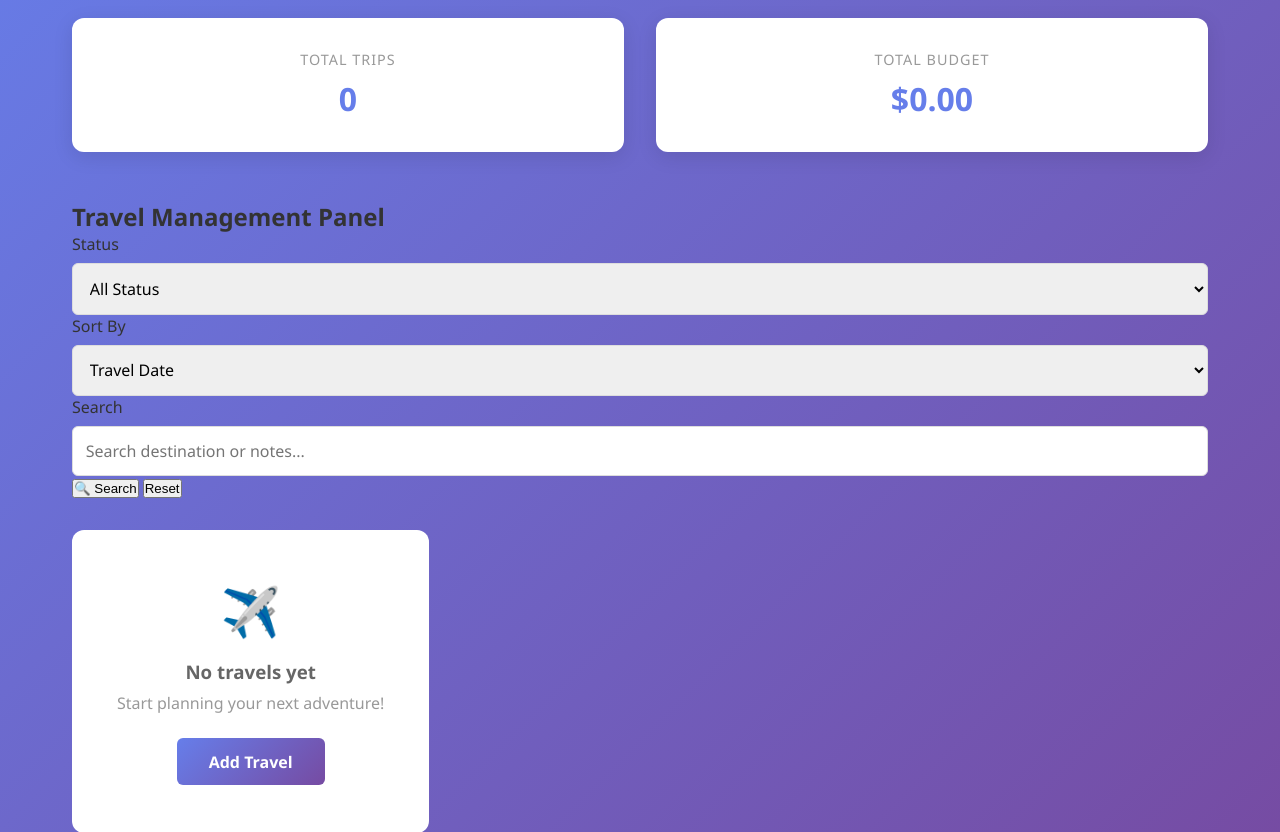
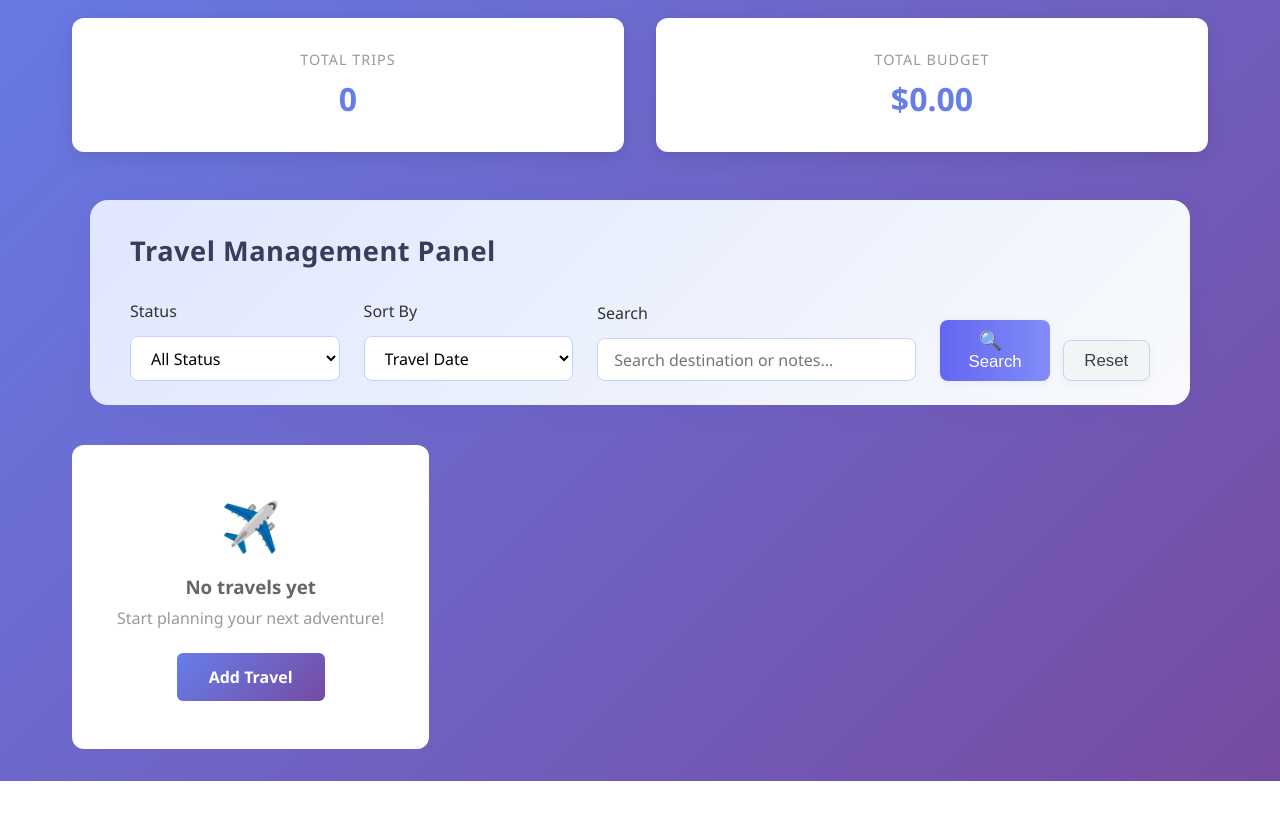
Before and after one commit to VaisaliPatchigolla/Booking_Tracker, a Flask app: page / in a window 1280 px wide. Shown: the part 172-1004 px from the top of the page. After the commit the page ends 953 px from the top, so only its background shows below. Run offline with Flask 3, Linux system fonts and the light colour scheme; data that the repository does not hold is empty.

```diff
--- a/static/css/styles.css
+++ b/static/css/styles.css
@@ -1,3 +1,116 @@
+/* Travel Management Panel (Filter Section) */
+.travel-panel-container {
+    background: linear-gradient(135deg, #e0e7ff 0%, #f8fafc 100%);
+    border-radius: 18px;
+    box-shadow: 0 4px 24px rgba(80, 80, 180, 0.08);
+    padding: 2rem 2.5rem 1.5rem 2.5rem;
+    margin: 2rem auto 2.5rem auto;
+    max-width: 1100px;
+}
+
+.travel-panel-title {
+    font-size: 1.7rem;
+    font-weight: 600;
+    color: #3b3b5c;
+    margin-bottom: 1.5rem;
+    letter-spacing: 0.5px;
+}
+
+.travel-panel-filters {
+    width: 100%;
+}
+
+.travel-panel-row {
+    display: flex;
+    flex-wrap: wrap;
+    gap: 1.5rem;
+    align-items: flex-end;
+}
+
+.travel-panel-group {
+    display: flex;
+    flex-direction: column;
+    min-width: 180px;
+    flex: 1 1 180px;
+}
+
+.search-group {
+    min-width: 260px;
+    flex: 2 1 260px;
+}
+
+.button-group {
+    display: flex;
+    flex-direction: row;
+    gap: 0.8rem;
+    min-width: 180px;
+    flex: 1 1 180px;
+    align-items: flex-end;
+}
+
+.travel-panel-input {
+    margin-top: 0.4rem;
+    padding: 0.6rem 1rem;
+    border: 1px solid #c7d2fe;
+    border-radius: 8px;
+    background: #fff;
+    font-size: 1rem;
+    transition: border 0.2s;
+}
+
+.travel-panel-input:focus {
+    border-color: #6366f1;
+    outline: none;
+}
+
+.travel-panel-btn {
+    padding: 0.6rem 1.3rem;
+    border: none;
+    border-radius: 8px;
+    font-size: 1.05rem;
+    font-weight: 500;
+    cursor: pointer;
+    transition: background 0.2s, color 0.2s, box-shadow 0.2s;
+    margin-top: 1.7rem;
+    box-shadow: 0 2px 8px rgba(99, 102, 241, 0.07);
+}
+
+.search-btn {
+    background: linear-gradient(90deg, #6366f1 0%, #818cf8 100%);
+    color: #fff;
+}
+
+.search-btn:hover {
+    background: linear-gradient(90deg, #4f46e5 0%, #6366f1 100%);
+}
+
+.reset-btn {
+    background: #f3f4f6;
+    color: #374151;
+    border: 1px solid #cbd5e1;
+}
+
+.reset-btn:hover {
+    background: #e0e7ef;
+    color: #1e293b;
+}
+
+.icon {
+    margin-right: 0.5em;
+    font-size: 1.1em;
+    vertical-align: middle;
+}
+
+@media (max-width: 900px) {
+    .travel-panel-row {
+        flex-direction: column;
+        gap: 1.2rem;
+    }
+    .button-group {
+        margin-top: 0.5rem;
+        justify-content: flex-start;
+    }
+}
 * {
     margin: 0;
     padding: 0;
```
